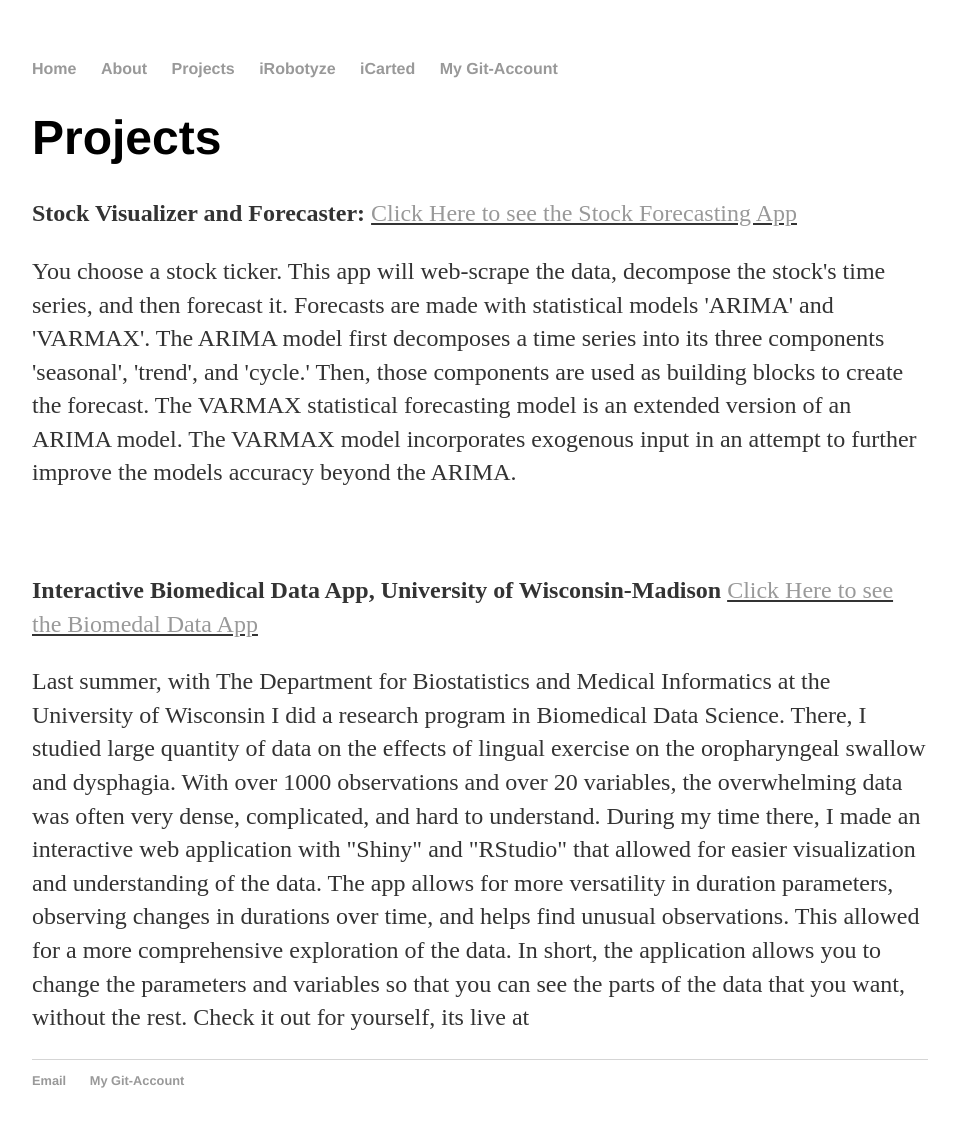
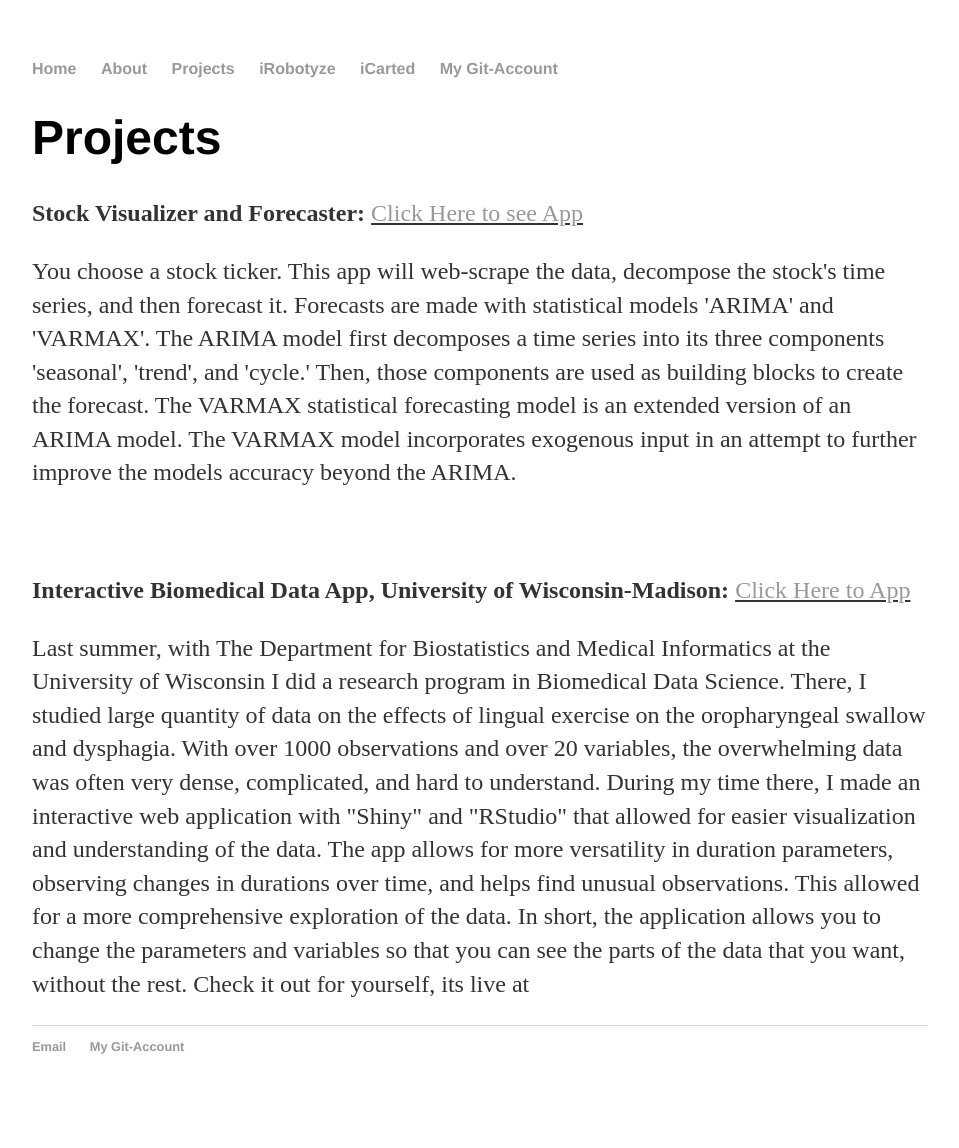
Before and after one commit to ryandundun/backup-Website, a Jekyll site: the page built from projects/index.html, in a window 1280 px wide. Shown: the whole page, without its empty margins (160-1119 px from the left). Built offline with Jekyll 4.4.1, drawn with Linux system fonts in a browser that asks for light colours; after the commit the page ends 1114 px from its top, so only the background shows below that.

Commit message:
Update index.html

```diff
--- a/projects/index.html
+++ b/projects/index.html
@@ -5,7 +5,7 @@
 
 <h1> Projects </h1>
 
-<p><strong> Stock Visualizer and Forecaster: </strong><u><a href="https://dundun.shinyapps.io/stockForecast/">Click Here to see the Stock Forecasting App</a></u></p>
+<p><strong> Stock Visualizer and Forecaster: </strong><u><a href="https://dundun.shinyapps.io/stockForecast/">Click Here to see App</a></u></p>
 <p> You choose a stock ticker. This app will web-scrape the data, decompose the stock's time series, and then forecast it. Forecasts are made
 with statistical models 'ARIMA' and 'VARMAX'. The ARIMA model first decomposes a time series into its three components 'seasonal', 'trend', and 'cycle.'
 Then, those components are used as building blocks to create the forecast. The VARMAX statistical forecasting model is an extended version of an ARIMA model.
@@ -14,7 +14,7 @@
 <br>
 <br>
 
-<p><strong> Interactive Biomedical Data App, University of Wisconsin-Madison</strong> <u><a href="https://dundun.shinyapps.io/shinyswallow/">Click Here to see the Biomedal Data App</a></u> </p>
+<p><strong> Interactive Biomedical Data App, University of Wisconsin-Madison: </strong> <u><a href="https://dundun.shinyapps.io/shinyswallow/">Click Here to App</a></u> </p>
 <p> Last summer, with The Department for Biostatistics and Medical Informatics at the University of Wisconsin I did a research program in Biomedical Data Science.
 There, I studied large quantity of data on the effects of lingual exercise on the oropharyngeal swallow and dysphagia.
 With over 1000 observations and over 20 variables, the overwhelming data was often very dense, complicated, and hard to understand.
```
